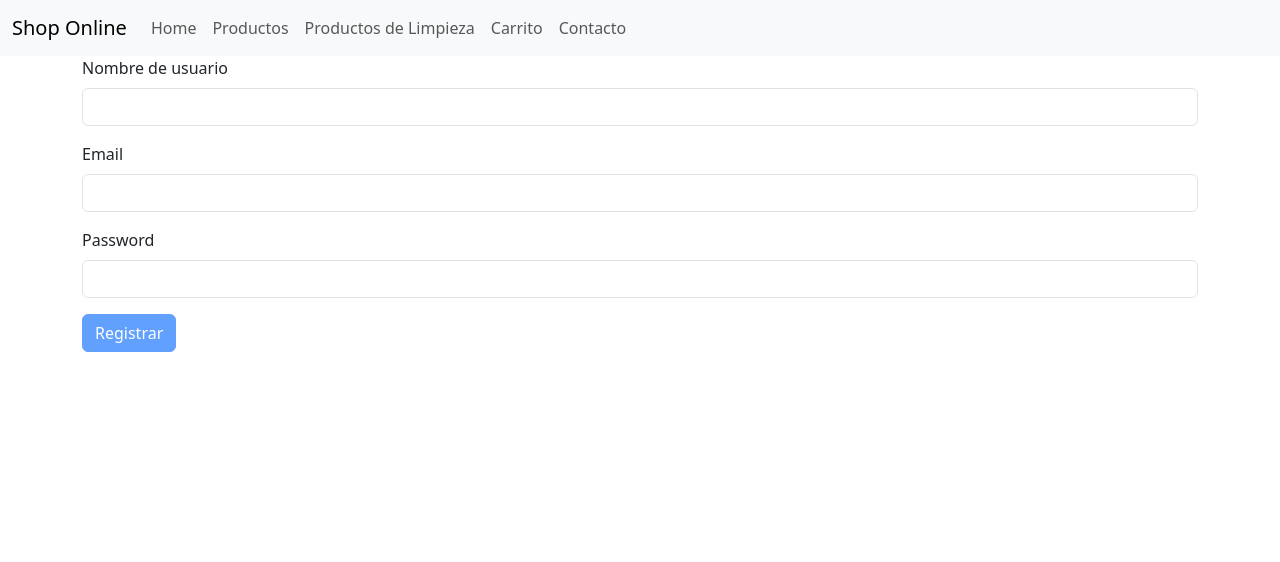
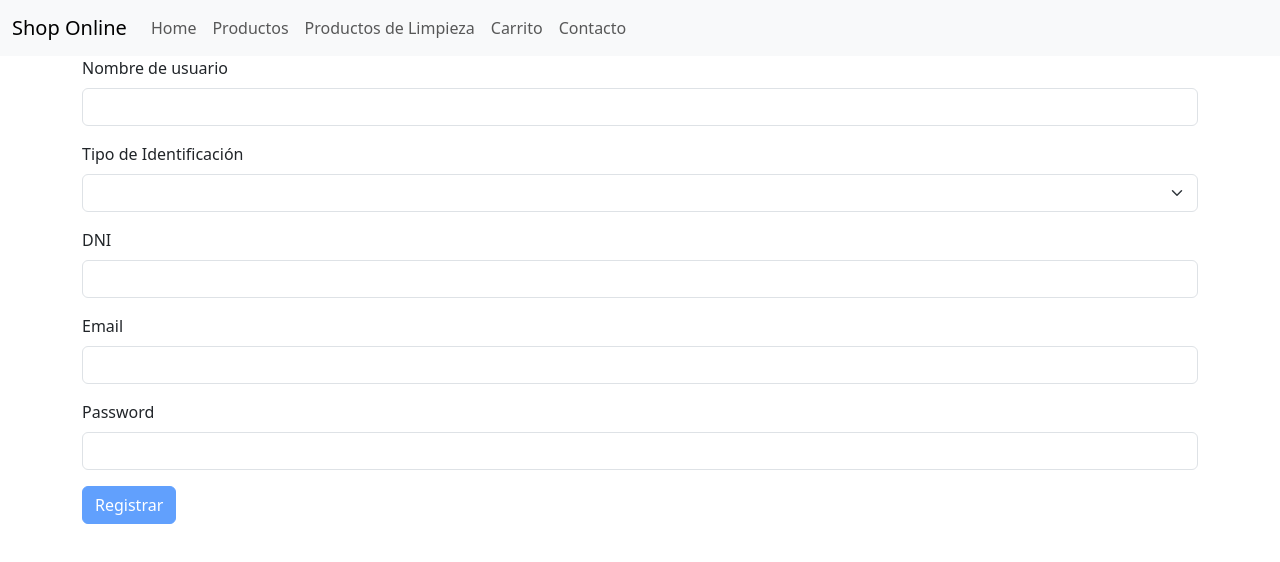
Before and after one commit to RFerreiraN/landing-mock-api, an Angular app: page /contacto in a window 1280 px wide. Shown: the top 562 px of the page. Built offline with nearby package versions, Linux system fonts and the light colour scheme.

Commit message:
agregamos y validamos campos para la identifacacion del usuario

```diff
--- a/src/app/contacto/contacto.component.html
+++ b/src/app/contacto/contacto.component.html
@@ -3,24 +3,46 @@
 
     <div class="mb-3">
       <label for="nombre" class="form-label">Nombre de usuario</label>
-      <input [ngClass]="{'is-invalid' : hasError('nombre', 'required') || hasError('nombre', 'minlength') }" type="text" class="form-control" id="nombre" formControlName="nombre">
+      <input [ngClass]="{'is-invalid' : hasError('nombre', 'required') || hasError('nombre', 'minlength') }" type="text"
+        class="form-control" id="nombre" formControlName="nombre">
       <div class="text-danger small" *ngIf="hasError('nombre', 'required')">Nombre es requerido</div>
       <div class="text-danger small" *ngIf="hasError('nombre', 'minlength')">Nombre requiere mínimo 6 caractéres</div>
     </div>
 
     <div class="mb-3">
+      <label for="tipoDni" class="form-label">Tipo de Identificación</label>
+      <select class="form-select" id="tipoDni" formControlName="tipoDni">
+        <option value="DNI" selected>DNI</option>
+        <option value="NIE">NIE</option>
+        <option value="Pasaporte">Pasaporte</option>
+      </select>
+    </div>
+
+     <div class="mb-3">
+      <label for="tipoId" class="form-label">{{ tipoId }}</label>
+      <input [ngClass]="{'is-invalid' : hasError('dni', 'required') || hasError('dni', 'minlength')}" type="text" class="form-control" id="tipoId" formControlName="dni">
+      <div class="text-danger small" *ngIf="hasError('dni', 'required')">{{ tipoId }} es requerido</div>
+      <div class="text-danger small" *ngIf="hasError('dni', 'minlength')">{{ tipoId }} requiere mínimo 8 caracteres</div>
+    </div>
+
+    <div class="mb-3">
       <label for="email" class="form-label">Email</label>
-      <input [ngClass]="{'is-invalid' : hasError('email', 'required') || hasError('email', 'email') }" type="text" class="form-control" id="email" formControlName="email">
+      <input [ngClass]="{'is-invalid' : hasError('email', 'required') || hasError('email', 'email') }" type="text"
+        class="form-control" id="email" formControlName="email">
       <div class="text-danger small" *ngIf="hasError('email', 'required')">Email es requerido</div>
       <div class="text-danger small" *ngIf="hasError('email', 'email')">Formato de email inválido</div>
     </div>
 
     <div class="mb-3">
       <label for="password" class="form-label">Password</label>
-      <input [ngClass]="{'is-invalid' : hasError('password', 'required') || hasError('password', 'minlength') || hasError('password', 'pattern')}" type="password" class="form-control" id="password" formControlName="password">
+      <input
+        [ngClass]="{'is-invalid' : hasError('password', 'required') || hasError('password', 'minlength') || hasError('password', 'pattern')}"
+        type="password" class="form-control" id="password" formControlName="password">
       <div class="text-danger small" *ngIf="hasError('password', 'required')">Contraseña es requerido</div>
-      <div class="text-danger small" *ngIf="hasError('password', 'minlength')">Contraseña requiere mínimo 8 caractéres</div>
-      <div class="text-danger small" *ngIf="hasError('password', 'pattern')">Se requiere : 1 letra Mayúscula, 1 letra minúscula y 1 caractér especial</div>
+      <div class="text-danger small" *ngIf="hasError('password', 'minlength')">Contraseña requiere mínimo 8 caractéres
+      </div>
+      <div class="text-danger small" *ngIf="hasError('password', 'pattern')">Se requiere : 1 letra Mayúscula, 1 letra
+        minúscula y 1 caractér especial</div>
     </div>
 
     <button type="submit" class="btn btn-primary" [disabled]="!formularioContacto.valid">Registrar</button>
--- a/src/app/contacto/contacto.component.ts
+++ b/src/app/contacto/contacto.component.ts
@@ -1,4 +1,4 @@
-import { Component } from '@angular/core';
+import { Component, OnInit } from '@angular/core';
 import { FormBuilder, FormGroup, Validators } from '@angular/forms';
 
 
@@ -7,16 +7,27 @@ import { FormBuilder, FormGroup, Validators } from '@angular/forms';
   templateUrl: './contacto.component.html',
   styleUrls: ['./contacto.component.css']
 })
-export class ContactoComponent {
+export class ContactoComponent implements OnInit{
   formularioContacto : FormGroup;
+  tipoId : string = 'DNI'
 
  constructor( private fb : FormBuilder ){
+
   this.formularioContacto =this.fb.group({
     nombre : ['', [Validators.required, Validators.minLength(6)]],
     email : ['', [Validators.required, Validators.email]],
+    dni : ['', [Validators.required, Validators.minLength(8), Validators.pattern('^([0-9]{8}[A-Z]|[XYZ][0-9]{7}[A-Z]|[A-Z0-9]{6,9})$')]],
+    tipoDni : [''],
     password : ['', [Validators.required, Validators.minLength(8), Validators.pattern('^(?=.*[a-z])(?=.*[A-Z])(?=.*\\d)(?=.*[@$!%*?&])[A-Za-z\\d@$!%*?&]{8,}$')]]
   })
   };
+
+  ngOnInit(): void {
+    this.formularioContacto.get('tipoDni')?.valueChanges.subscribe(valor => {
+      this.tipoId = valor;
+      console.log(this.tipoId)
+    })
+  }
 
  enviar(form: FormGroup) {
   if (form.valid) {
```
